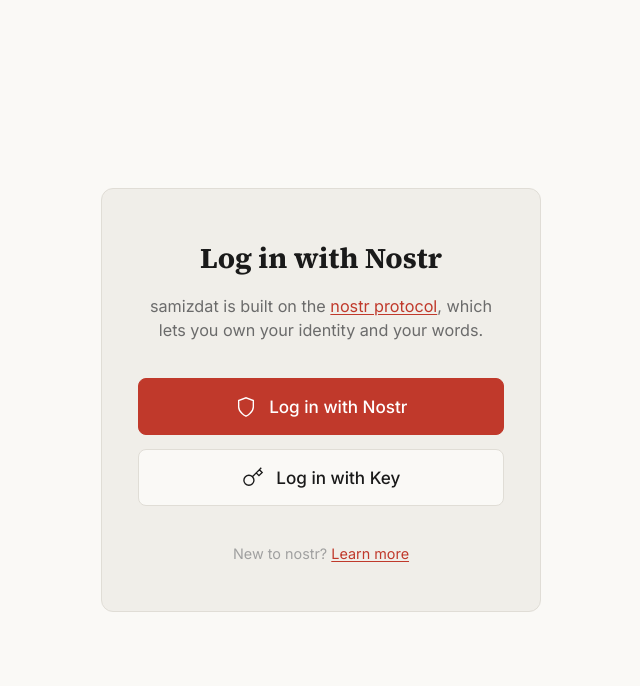
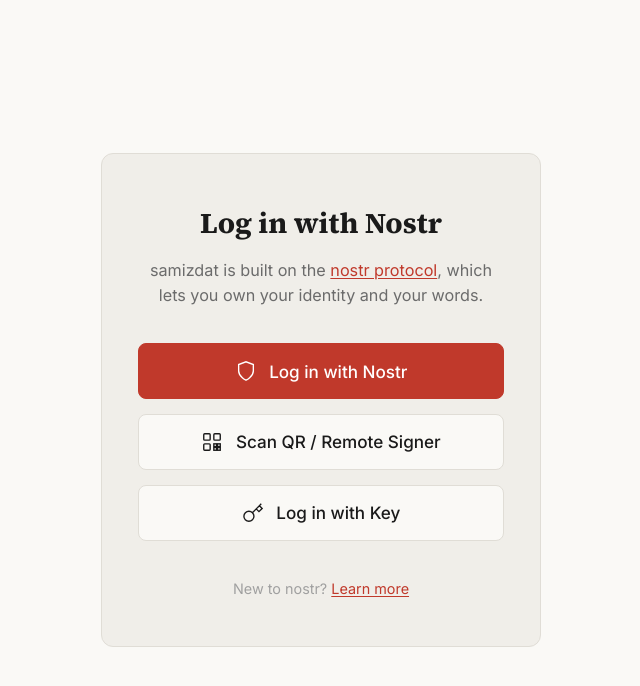
Before and after one commit to satsdisco/samizdat, a React (Vite) app: page / in a window 1280 px wide. Both pictures are taken after a click on the button "START WRITING NOW". Shown: the top 686 px of the page, without its empty margins (319-959 px from the left). Built offline with nearby package versions, Linux system fonts and the light colour scheme; a web font is replaced by a local one.

Commit message:
fix: restore widget + 'Log in with Nostr' triggers widget (the flow that worked with Primal)

```diff
--- a/index.html
+++ b/index.html
@@ -49,6 +49,22 @@
         }
       });
     </script>
+    <!-- window.nostr.js — NIP-46 widget that actually works with Primal -->
+    <script>
+      window.wnjParams = {
+        position: 'bottom',
+        accent: 'neutral',
+        startHidden: true,
+        compactMode: true,
+        nostrConnectRelays: ['wss://relay.nsec.app', 'wss://relay.primal.net', 'wss://nos.lol', 'wss://relay.damus.io'],
+        appMetadata: {
+          name: 'Samizdat',
+          image: 'https://samizdat.press/og-image.png',
+          url: 'https://samizdat.press',
+        }
+      }
+    </script>
+    <script src="https://cdn.jsdelivr.net/npm/window.nostr.js/dist/window.nostr.min.js"></script>
     <script type="module" src="/src/main.tsx"></script>
   </body>
 </html>
--- a/src/components/LoginScreen.tsx
+++ b/src/components/LoginScreen.tsx
@@ -231,10 +231,10 @@
         {loginError && <div className="login-error">{loginError}</div>}
 
         <div className="login-methods">
-          {/* Log in with Nostr — QR/callback flow, works on mobile + desktop */}
+          {/* Log in with Nostr — triggers window.nostr (extension or widget polyfill) */}
           <button
             className="login-method-btn featured"
-            onClick={startQrFlow}
+            onClick={onExtensionLogin}
             disabled={isLoggingIn}
           >
             <svg className="method-icon" width="22" height="22" viewBox="0 0 24 24" fill="none" stroke="currentColor" strokeWidth="1.5">
@@ -243,19 +243,22 @@
             {isLoggingIn ? 'Connecting…' : 'Log in with Nostr'}
           </button>
 
-          {/* Extension — only if NIP-07 extension available */}
-          {typeof window !== 'undefined' && !!window.nostr && (
           <button
             className="login-method-btn"
-              onClick={onExtensionLogin}
+            onClick={startQrFlow}
             disabled={isLoggingIn}
           >
             <svg className="method-icon" width="22" height="22" viewBox="0 0 24 24" fill="none" stroke="currentColor" strokeWidth="1.5">
-                <path d="M12 22s8-4 8-10V5l-8-3-8 3v7c0 6 8 10 8 10z" />
+              <rect x="3" y="3" width="7" height="7" rx="1" />
+              <rect x="14" y="3" width="7" height="7" rx="1" />
+              <rect x="3" y="14" width="7" height="7" rx="1" />
+              <rect x="14" y="14" width="3" height="3" />
+              <rect x="18" y="14" width="3" height="3" />
+              <rect x="14" y="18" width="3" height="3" />
+              <rect x="18" y="18" width="3" height="3" />
             </svg>
-              Log in with Extension
+            Scan QR / Remote Signer
           </button>
-          )}
 
           <button
             className="login-method-btn"
```
Lines whose indentation alone changed are shown as unchanged.
